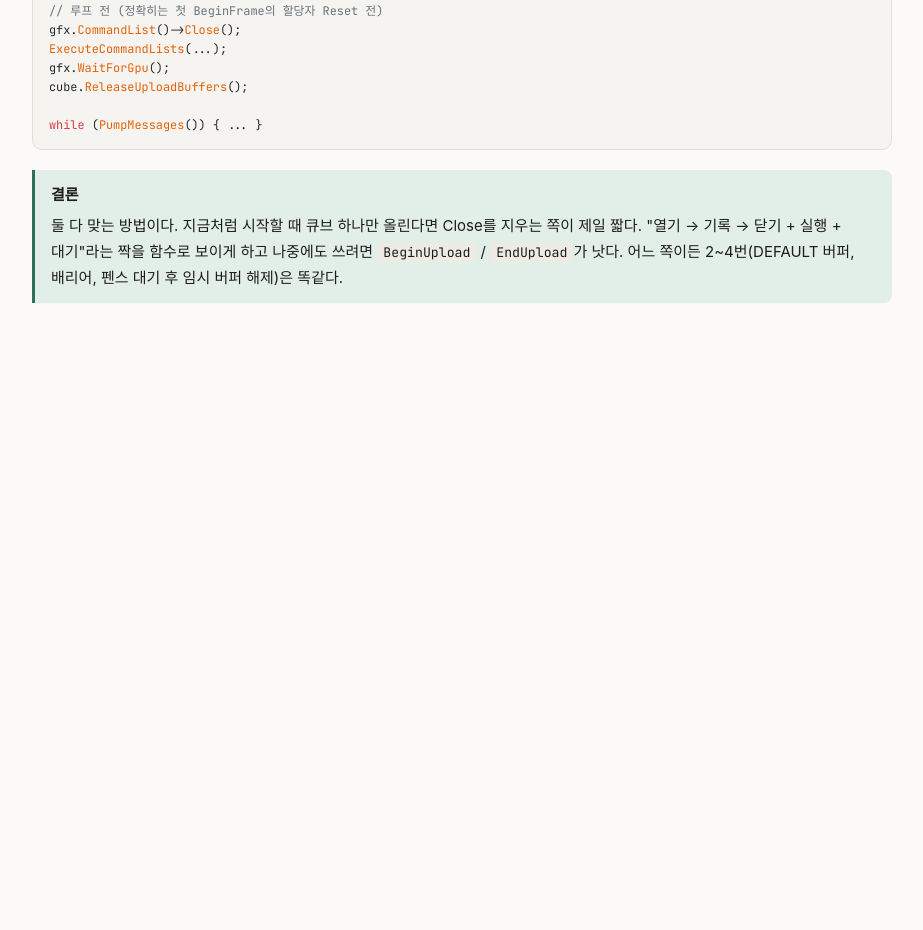
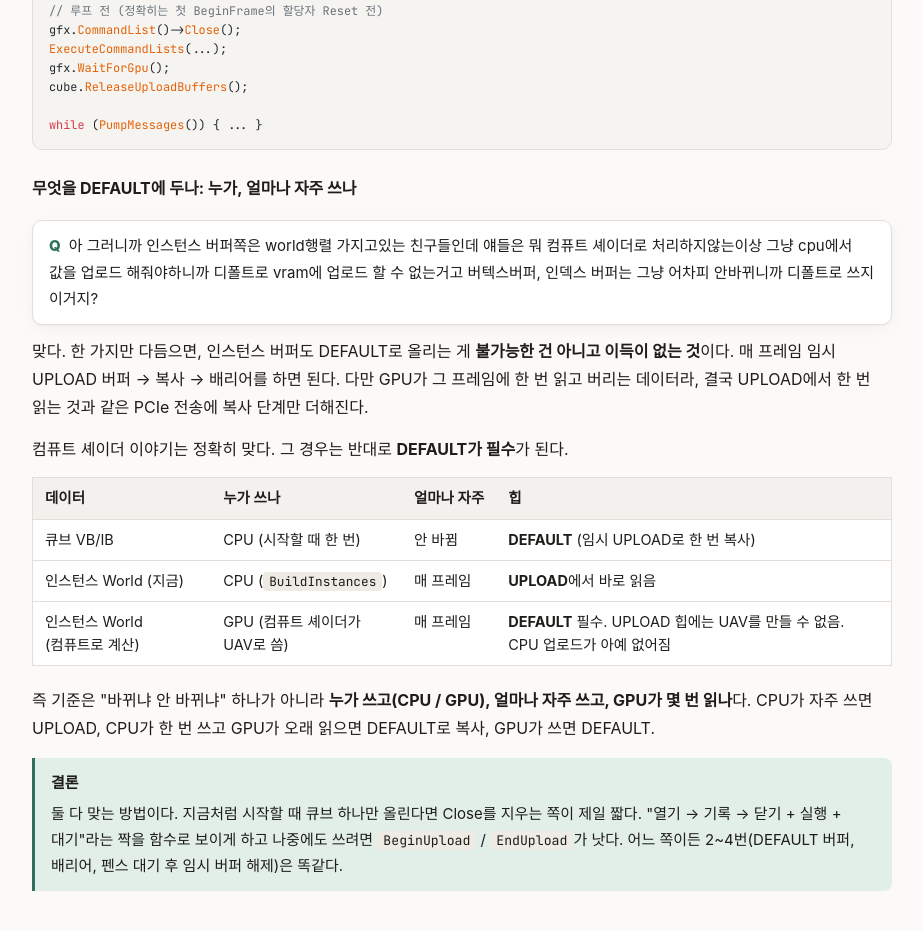
Before and after one commit to chanpago/DirectX12, a plain HTML site: page docs/2026-10-08/index.html in a window 1280 px wide. Shown: the part 9176-10106 px from the top of the page, without its empty margins (304-1227 px from the left). Before the commit the page ends 9619 px from the top, so only its background shows below. Drawn offline with nearby package versions, Linux system fonts and the light colour scheme; a web font is replaced by a local one.

Commit message:
docs: 2026-10-08 노트 - 데이터별 힙 선택 기준
Co-Authored-By: Claude Opus 5.5 <noreply@anthropic.com>

```diff
--- a/docs/2026-10-08/index.html
+++ b/docs/2026-10-08/index.html
@@ -298,6 +298,18 @@ cube.ReleaseUploadBuffers();
 
 while (PumpMessages()) { ... }</code></pre></div>
 
+<h4>무엇을 DEFAULT에 두나: 누가, 얼마나 자주 쓰나</h4>
+<p class="qa">아 그러니까 인스턴스 버퍼쪽은 world행렬 가지고있는 친구들인데 얘들은 뭐 컴퓨트 셰이더로 처리하지않는이상 그냥 cpu에서 값을 업로드 해줘야하니까 디폴트로 vram에 업로드 할 수 없는거고 버텍스버퍼, 인덱스 버퍼는 그냥 어차피 안바뀌니까 디폴트로 쓰지 이거지?</p>
+<p>맞다. 한 가지만 다듬으면, 인스턴스 버퍼도 DEFAULT로 올리는 게 <strong>불가능한 건 아니고 이득이 없는 것</strong>이다. 매 프레임 임시 UPLOAD 버퍼 → 복사 → 배리어를 하면 된다. 다만 GPU가 그 프레임에 한 번 읽고 버리는 데이터라, 결국 UPLOAD에서 한 번 읽는 것과 같은 PCIe 전송에 복사 단계만 더해진다.</p>
+<p>컴퓨트 셰이더 이야기는 정확히 맞다. 그 경우는 반대로 <strong>DEFAULT가 필수</strong>가 된다.</p>
+<div class="table-wrap"><table>
+	<tr><th>데이터</th><th>누가 쓰나</th><th>얼마나 자주</th><th>힙</th></tr>
+	<tr><td>큐브 VB/IB</td><td>CPU (시작할 때 한 번)</td><td>안 바뀜</td><td><strong>DEFAULT</strong> (임시 UPLOAD로 한 번 복사)</td></tr>
+	<tr><td>인스턴스 World (지금)</td><td>CPU (<code>BuildInstances</code>)</td><td>매 프레임</td><td><strong>UPLOAD</strong>에서 바로 읽음</td></tr>
+	<tr><td>인스턴스 World (컴퓨트로 계산)</td><td>GPU (컴퓨트 셰이더가 UAV로 씀)</td><td>매 프레임</td><td><strong>DEFAULT</strong> 필수. UPLOAD 힙에는 UAV를 만들 수 없음. CPU 업로드가 아예 없어짐</td></tr>
+</table></div>
+<p>즉 기준은 "바뀌냐 안 바뀌냐" 하나가 아니라 <strong>누가 쓰고(CPU / GPU), 얼마나 자주 쓰고, GPU가 몇 번 읽나</strong>다. CPU가 자주 쓰면 UPLOAD, CPU가 한 번 쓰고 GPU가 오래 읽으면 DEFAULT로 복사, GPU가 쓰면 DEFAULT.</p>
+
 <div class="callout key">
 	<span class="label">결론</span>
 	둘 다 맞는 방법이다. 지금처럼 시작할 때 큐브 하나만 올린다면 Close를 지우는 쪽이 제일 짧다. "열기 → 기록 → 닫기 + 실행 + 대기"라는 짝을 함수로 보이게 하고 나중에도 쓰려면 <code>BeginUpload</code> / <code>EndUpload</code>가 낫다. 어느 쪽이든 2~4번(DEFAULT 버퍼, 배리어, 펜스 대기 후 임시 버퍼 해제)은 똑같다.
```
